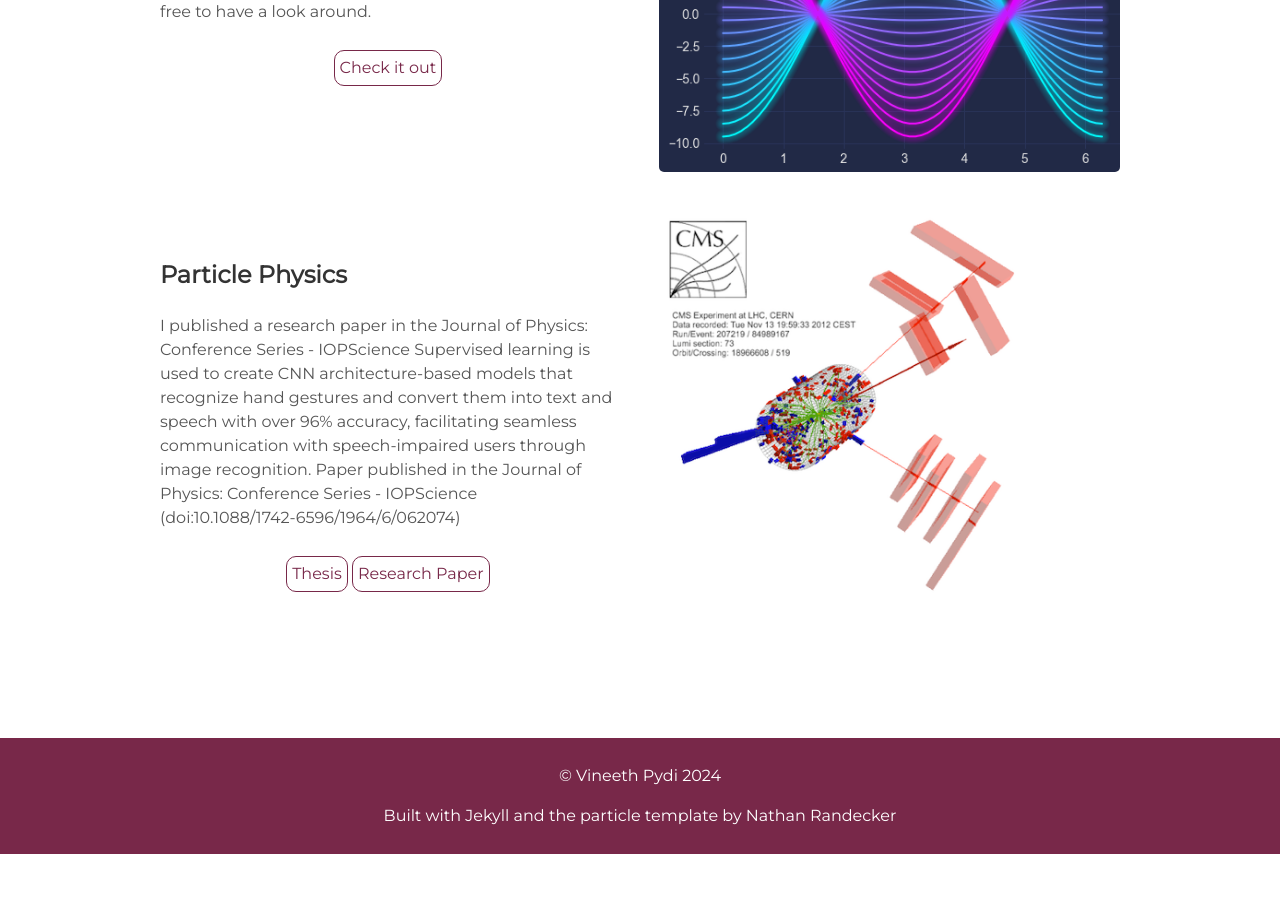
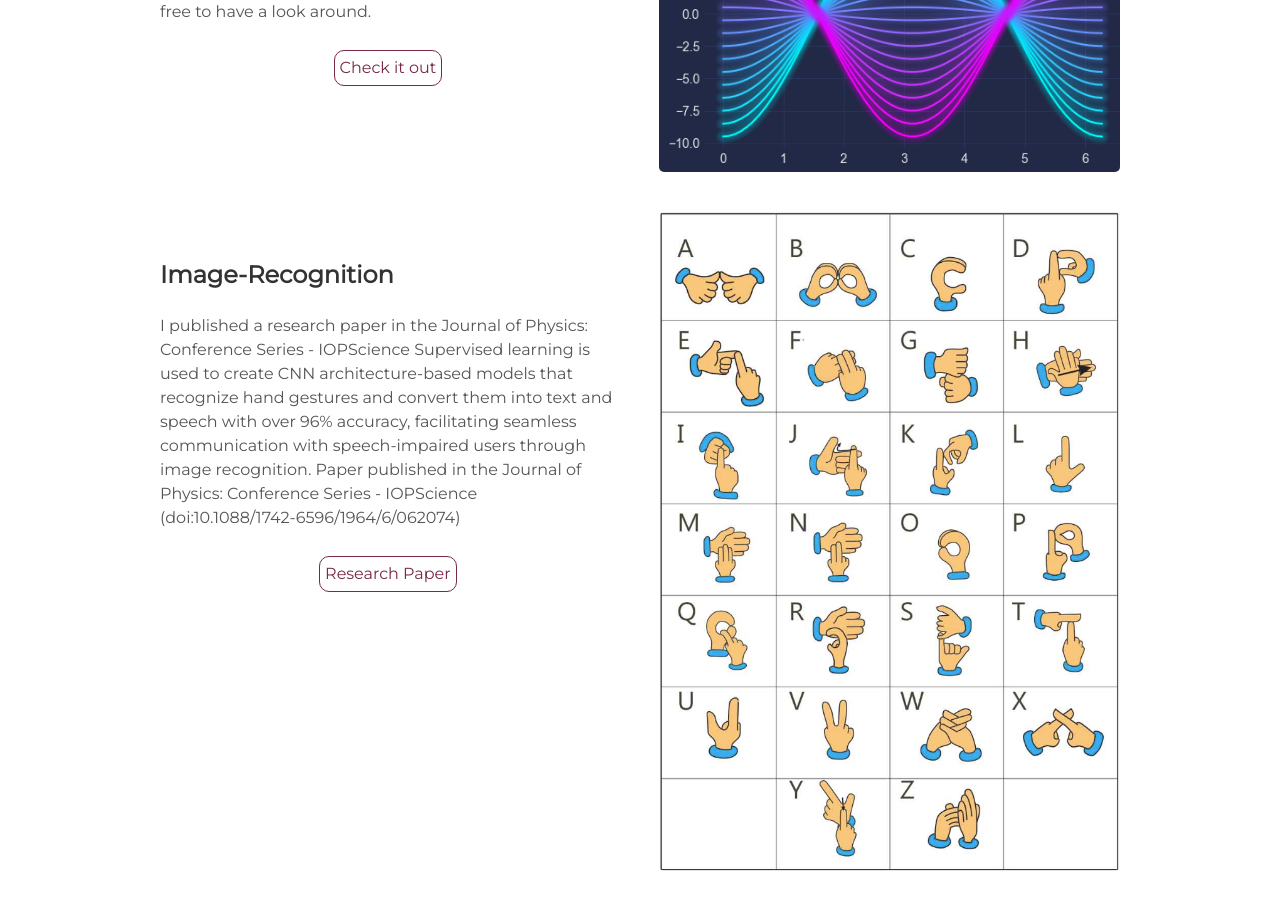
Before and after one commit to MunawarJohar/vineeth-pydi, a Jekyll site: the page built from index.html, in a window 1280 px wide and 900 px high, scrolled down 2464 px. Built offline with Jekyll 4.4.1, drawn with Linux system fonts in a browser that asks for light colours; before the commit the page ends 3318 px from its top, so only the background shows below that.

Commit message:
update resume, font color, and add hand gesture image

```diff
--- a/_includes/header.html
+++ b/_includes/header.html
@@ -15,7 +15,7 @@
         ·
         <a class="link" href="#projects" data-scroll>Projects</a>
         ·
-        <a class="link" href="Vineeth_Pydi_Resume.pdf" data-scroll>Resume</a>
+        <a class="link" href=".\assets\Vineeth_Pydi_Resume.pdf" data-scroll>Resume</a>
       </div>
   </div>
   <a class="down" href="#about" data-scroll><i class="icon fa fa-chevron-down" aria-hidden="true"></i></a>
--- a/_includes/projects.html
+++ b/_includes/projects.html
@@ -30,17 +30,16 @@
 
   <div class="user-projects">
     <div class="images-right">
-      <img alt="particle-physics" src="{{ "/assets/img/particle-physics.png" | prepend: site.baseurl }}"/>
+      <img alt="Image-Recognition" src="{{ "/assets/img/ISL_Hand_Gestures_1.png" | prepend: site.baseurl }}"/>
     </div>
     <div class="contents-left">
-      <h3> Particle Physics </h3>
+      <h3> Image-Recognition </h3>
       <p>I published a research paper in the Journal of Physics: Conference Series - IOPScience
-        Supervised learning is used to create CNN architecture-based models that recognize hand gestures and convert them into text
-        and speech with over 96% accuracy, facilitating seamless communication with speech-impaired users through image recognition.
-        Paper published in the Journal of Physics: Conference Series - IOPScience (doi:10.1088/1742-6596/1964/6/062074)
+          Supervised learning is used to create CNN architecture-based models that recognize hand gestures and convert them into text
+          and speech with over 96% accuracy, facilitating seamless communication with speech-impaired users through image recognition.
+          Paper published in the Journal of Physics: Conference Series - IOPScience (doi:10.1088/1742-6596/1964/6/062074)
        </p>
       <p align="center">
-      <a class="project-link" href="https://ekp-invenio.physik.uni-karlsruhe.de/record/48801/files/EKP-2016-00013.pdf" >Thesis</a>
       <a class="project-link" href="https://iopscience.iop.org/article/10.1088/1742-6596/1964/6/062074">Research Paper</a>
       </p>
     </div>
```
Also changed, not shown: assets/img/ISL_Hand_Gestures_1.png (added), 2 other files.
